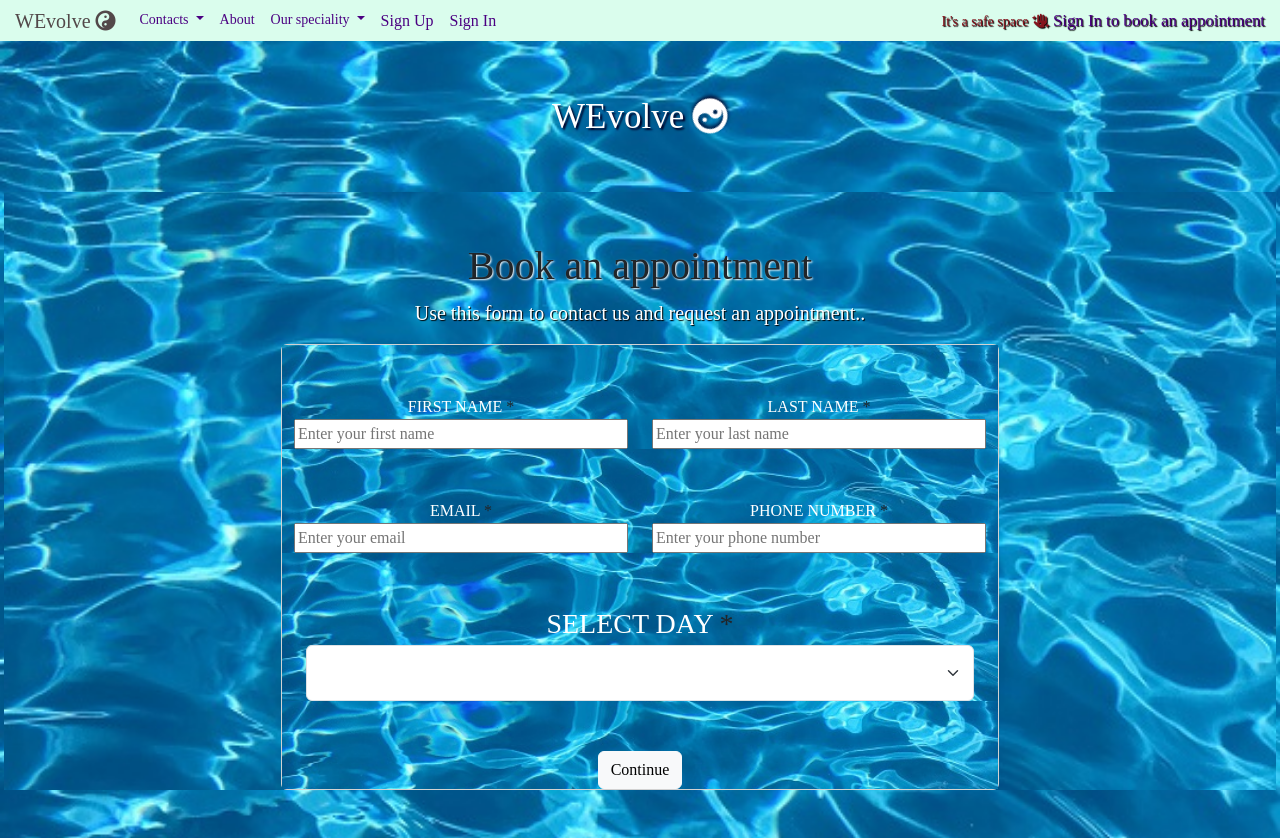
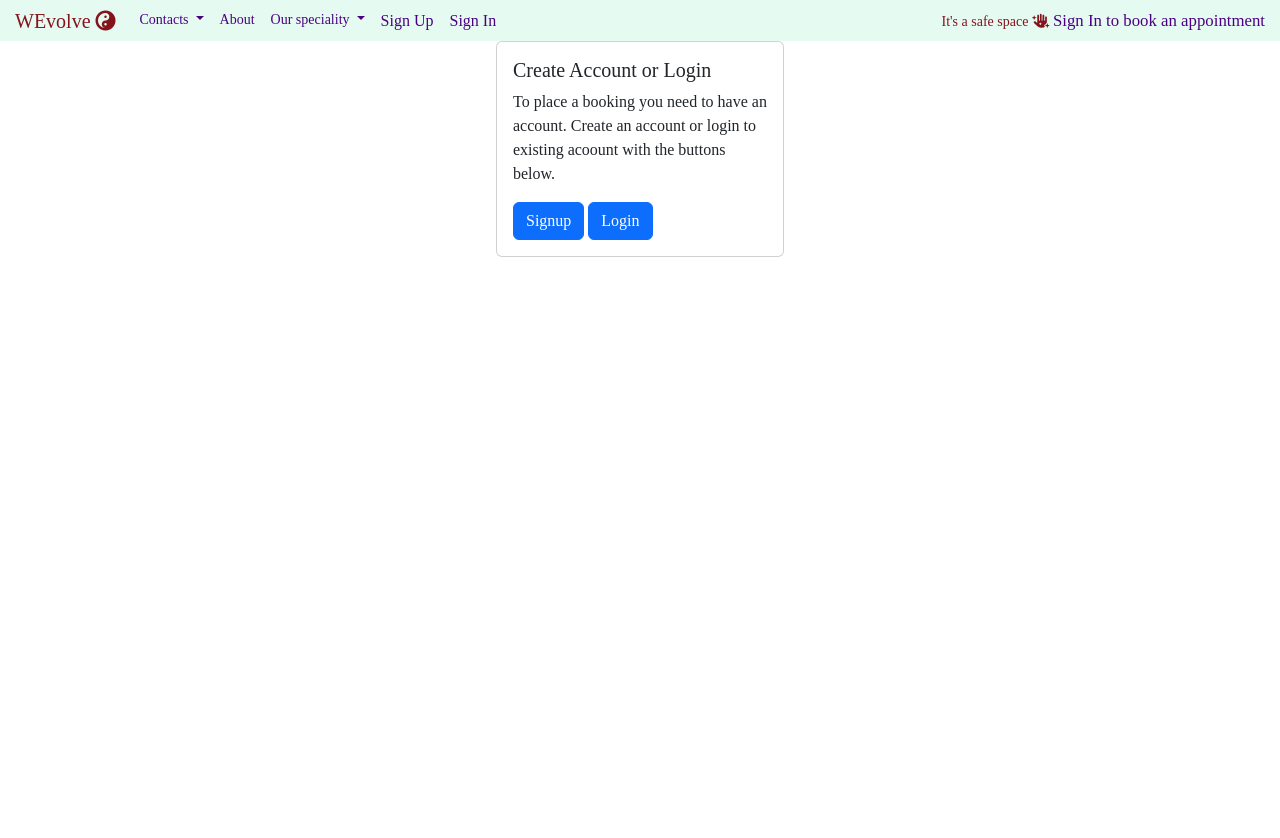
Before and after one commit to annatolchynska/WEvolve, a Django app: page /booking.html in a window 1280 px wide. After the commit the page ends 257 px from the top, so only its background shows below. Run offline with Django 3.2, Linux system fonts and the light colour scheme; lists and menus that the app fills with data are empty; some libraries are stand-ins or nearby versions; some web fonts are replaced.

Commit message:
Add booking form.

```diff
--- a/clinic/views.py
+++ b/clinic/views.py
@@ -1,8 +1,9 @@
 from django.shortcuts import render, redirect
 from django.contrib import messages
-from datetime import datetime, timedelta
-from .models import *
 from django.http import HttpResponseRedirect
+from django.contrib.auth.decorators import login_required
+from .models import BookAppointment
+from .forms import BookingForm, EditBooking
 
 
 def home(request):
@@ -41,224 +42,135 @@ def bookingsubmit(request):
     return render(request, 'bookingsubmit.html')
 
 
-def post(self, request):
-    fname = request.POST.get('fname')
-    lname = request.POST.get('lname')
-    email = request.POST.get('email')
-    mobile = request.POST.get('mobile')
-    message = request.POST.get('request')
+@login_required
+def book_appointment(request):
+    """
+    Views the booking form and checks that the
+    input is valid before submitting. If it is
+    not, a message will show and redirect back
+    to the form.
+    """
+    if request.method == 'POST':
+        booking = BookAppointment(user=request.user)
+        form = BookingForm(request.POST, instance=booking)
+        if form.is_valid():
+            form.save()
+            messages.success(request, 'Booking placed successfully.')
 
-    messages.add_message(request, messages.SUCCESS, f"{fname}booked!")
-    return HttpResponseRedirect(request.path)
+            return redirect('book_appointment')
+    else:
+        form = BookingForm()
+    return render(request, 'booking.html', {'form': form})
 
 
-'''
-def booking(request):
-    weekdays = validWeekday(22)
-
-    validateWeekdays = isWeekdayValid(weekdays)
-
-    if request.method == 'POST':
-        day = request.POST.get('day')
-
-        request.session['day'] = day
-
-        return redirect('bookingsubmit')
-
-    return render(request, 'booking.html', {
-            'weekdays': weekdays,
-            'validateWeekdays': validateWeekdays,
-        })
+@login_required
+def view_booking(request):
+    """
+    Lets staff member view all bookings, and
+    regular user only his own bookings.
+    """
+    if request.user.is_staff:
+        bookings = BookAppointment.objects.all()
+    else:
+        bookings = request.user.bookings.all()
+    context = {
+        'bookings': bookings,
+    }
+    return render(request, 'booking/my_account.html', context)
 
 
-def bookingSubmit(request):
-    user = request.user
-    times = [
-        "9 AM", "10 AM", "11 AM", "12 PM", "1 PM", "2 PM", "3 PM", "4 PM",
-        "5 PM", "6 PM", "7 PM"
-    ]
-    today = datetime.now()
-    minDate = today.strftime('%Y-%m-%d')
-    deltatime = today + timedelta(days=21)
-    strdeltatime = deltatime.strftime('%Y-%m-%d')
-    maxDate = strdeltatime
-
-    day = request.session.get('day')
-
-    hour = checkTime(times, day)
-    if request.method == 'POST':
-        time = request.POST.get("time")
-        date = dayToWeekday(day)
-
-        if day <= maxDate and day >= minDate:
-            if date == 'Monday' or date == 'Friday' or date == 'Wednesday':
-                if Appointment.objects.filter(day=day).count() < 11:
-                    if Appointment.objects.filter(day=day, time=time).count() < 1:
-                        AppointmentForm = Appointment.objects.get_or_create(
-                            user=user,
-                            day=day,
-                            time=time,
-                        )
-                    messages.success(request, "Appointment Saved!")
-                    return redirect('home')
-                else:
-                    messages.success(request, "The Selected Time Is Full!")
-            else:
-                messages.success(request, "The Selected Day Is Full!")
-        else:
-            messages.success(request, "The Selected Date Is Incorrect")
+@login_required
+def delete_booking(request, booking_id):
+    """
+    Deletes booking
+    """
+    if request.user.is_staff:
+        try:
+            booking = get_object_or_404(BookAppointment, id=booking_id)
+            booking.delete()
+            messages.success(request, 'Booking deleted successfully.')
+            return redirect('my_account')
+        except Http404 as err:
+            messages.error(request, 'Oops, booking not found.')
+            return redirect('my_account')
     else:
-        messages.success(request, "The Selected Date Isn't Available!")
-
-    return render(request, 'bookingsubmit.html', {
-        'times': hour,
-    })
+        return redirect('home')
 
 
-def userPanel(request):
-    user = request.user
-    appointments = Appointment.objects.filter(user=user).order_by('day', 'time')
-    return render(request, 'userPanel.html', {
-        'user': user,
-        'appointments': appointments,
-    })
+@login_required
+def edit_booking(request, booking_id):
+    """
+    Presents the booking form with the recent informtion added.
+    When update is done update
+    has been made.
+    """
+    try:
+        booking = get_object_or_404(PlaceBooking, id=booking_id)
+        if request.method == 'POST':
+            form = EditBooking(request.POST, instance=booking)
+            if form.is_valid():
+                form.save()
+                messages.success(request, 'Updated successfully!')
+                return redirect('my_account')
+        else:
+            form = EditBooking(instance=booking)
+        context = {
+                'form': form
+            }
+        return render(request, 'booking/edit_booking.html', context)
+    except Http404 as err:
+        messages.error(request, 'Oops, booking not found.')
+        return redirect('my_account')
 
 
-def userUpdate(request, id):
-    appointment = Appointment.objects.get(pk=id)
-    userdatepicked = appointment.day
-    '#Copy  booking:'
-    today = datetime.today()
-    minDate = today.strftime('%Y-%m-%d')
-
-    '#24h if statement in template:'
-    delta24 = (userdatepicked).strftime('%Y-%m-%d') >= (today + timedelta(days=1)).strftime('%Y-%m-%d')
-    '#Calling "validWeekday"Function to Loop days you want in the next 21days:'
-    weekdays = validWeekday(22)
-
-    '#Only show the days that are not full:'
-    validateWeekdays = isWeekdayValid(weekdays)
-
-    if request.method == 'POST':
-        day = request.POST.get('day')
-
-        '#Store day and service in django session:'
-        request.session['day'] = day
-
-        return redirect('userUpdateSubmit', id=id)
-
-    return render(request, 'userUpdate.html', {
-        'weekdays': weekdays,
-        'validateWeekdays': validateWeekdays,
-        'delta24': delta24,
-        'id': id,
-            })
+@login_required
+def approve_booking(request, booking_id):
+    """
+    Let staff members approve a booking
+    or withdraw an approved booking.
+    .
+    """
+    if request.user.is_staff:
+        booking = get_object_or_404(PlaceBooking, id=booking_id)
+        booking.approved = not booking.approved
+        booking.save()
+        messages.success(request, 'Booking Updated successfully!')
+        return redirect('my_account')
+    else:
+        return redirect('home')
 
 
-def userUpdateSubmit(request, id):
-    user = request.user
-    times = [
-        "9 AM", "10 AM", "11 AM", "12 PM", "1 PM", "2 PM", "3 PM", "4 PM",
-        "5 PM", "6 PM", "7 PM"
-    ]
-    today = datetime.now()
-    minDate = today.strftime('%Y-%m-%d')
-    deltatime = today + timedelta(days=21)
-    strdeltatime = deltatime.strftime('%Y-%m-%d')
-    maxDate = strdeltatime
-
-    day = request.session.get('day')
-
-    '#Only show the time of the day that has not been selected before and the time he is editing:'
-    hour = checkEditTime(times, day, id)
-    appointment = Appointment.objects.get(pk=id)
-    userSelectedTime = appointment.time
-    if request.method == 'POST':
-        time = request.POST.get("time")
-        date = dayToWeekday(day)
-
-        if day <= maxDate and day >= minDate:
-            if date == 'Monday' or date == 'Friday' or date == 'Wednesday':
-                if Appointment.objects.filter(day=day).count() < 11:
-                    if Appointment.objects.filter(day=day, time=time).count() < 1 or userSelectedTime == time:
-                        AppointmentForm = Appointment.objects.filter(pk=id).update(
-                            user=user,
-                            day=day,
-                            time=time,
-                        )
-                        messages.success(request, "Appointment Edited!")
-                        return redirect('index')
-                    else:
-                        messages.success(request, "The Selected Time Has Been Booked!")
-                else:
-                    messages.success(request, "The Selected Day Is Full!")
-            else:
-                messages.success(request, "The Selected Date Is Incorrect")
-        else:
-            messages.success(request, "The Selected Date Isn't In The Correct Period!")
-
-    return render(request, 'userUpdateSubmit.html', {
-        'times': hour,
-        'id': id,
-    })
+@login_required
+def view_users(request):
+    """
+    Let staff memebers view all the users.
+    """
+    if request.user.is_staff:
+        users = User.objects.all()
+        context = {
+            'users': users,
+        }
+        return render(request, 'booking/users.html', context)
+    else:
+        return redirect('home')
 
 
-def staffPanel(request):
-    today = datetime.today()
-    minDate = today.strftime('%Y-%m-%d')
-    deltatime = today + timedelta(days=21)
-    strdeltatime = deltatime.strftime('%Y-%m-%d')
-    maxDate = strdeltatime
-    '#Only show the Appointments 21 days from today'
-    items = Appointment.objects.filter(day__range=[minDate, maxDate]).order_by('day', 'time')
-
-    return render(request, 'staffPanel.html', {
-        'items': items,
-    })
-
-
-def dayToWeekday(x):
-    z = datetime.strptime(x, "%Y-%m-%d")
-    y = z.strftime('%A')
-    return y
-
-
-def validWeekday(days):
-    '#Loop days you want in the next 21 days:'
-    today = datetime.now()
-    weekdays = []
-    for i in range(0, days):
-        x = today + timedelta(days=i)
-        y = x.strftime('%A')
-        if y == 'Monday' or y == 'Friday' or y == 'Wednesday':
-            weekdays.append(x.strftime('%Y-%m-%d'))
-    return weekdays
-
-
-def isWeekdayValid(x):
-    validateWeekdays = []
-    for j in x:
-        if Appointment.objects.filter(day=j).count() < 10:
-            validateWeekdays.append(j)
-    return validateWeekdays
-
-
-def checkTime(times, day):
-    '#Only show the time of the day that has not been selected before:'
-    x = []
-    for k in times:
-        if Appointment.objects.filter(day=day, time=k).count() < 1:
-            x.append(k)
-    return x
-
-
-def checkEditTime(times, day, id):
-    '#Only show the time of the day that has not been selected before:'
-    x = []
-    appointment = Appointment.objects.get(pk=id)
-    time = appointment.time
-    for k in times:
-        if Appointment.objects.filter(day=day, time=k).count() < 1 or time == k:
-            x.append(k)
-    return x
-'''
+@login_required
+def delete_user(request, user_id):
+    """
+    Let staff member delete a user.
+    If the user does not exist, a message
+    will show.
+    """
+    if request.user.is_staff:
+        try:
+            user = get_object_or_404(User, id=user_id)
+            user.delete()
+            messages.success(request, 'User deleted successfully.')
+            return redirect('users')
+        except Http404 as err:
+            messages.error(request, 'Oops, user not found.')
+            return redirect('users')
+    else:
+        messages.error(request, 'You do not have permission to do this.')
+        return redirect('home')
--- a/requirements.txt
+++ b/requirements.txt
@@ -4,6 +4,8 @@ dj-database-url==0.5.0
 dj3-cloudinary-storage==0.0.6
 Django==3.2.16
 django-allauth==0.52.0
+django-crispy-forms==1.14.0
+django-summernote==0.8.20.0
 gunicorn==20.1.0
 oauthlib==3.2.2
 psycopg2==2.9.5
--- /dev/null
+++ b/static/js/script.js
@@ -0,0 +1,21 @@
+// Code snippet from jQuery Timepicker to show custom times to the form field
+$(document).ready(function () {
+    $('#id_time_for_visit').timepicker({
+        timeFormat: 'HH:mm',
+        interval: 60,
+        minTime: '9',
+        maxTime: '19:00',
+        defaultTime: '13',
+        startTime: '9:00',
+        dynamic: false,
+        dropdown: true,
+        scrollbar: true
+    });
+});
+
+// Making the alerts dissapear after 3 seconds
+setTimeout(fade_out, 3000);
+
+function fade_out() {
+    $('.alert').fadeOut().empty();
+}
--- a/templates/base.html
+++ b/templates/base.html
@@ -1,4 +1,5 @@
 {% load static %}
+{% load crispy_forms_tags %}
 
 <!DOCTYPE html>
 <html class="h-100">
@@ -17,6 +18,7 @@
     <script src="https://cdn.jsdelivr.net/npm/bootstrap@5.3.0-alpha1/dist/js/bootstrap.bundle.min.js"
         integrity="sha384-w76AqPfDkMBDXo30jS1Sgez6pr3x5MlQ1ZAGC+nuZB+EYdgRZgiwxhTBTkF7CXvN" crossorigin="anonymous">
     </script>
+    <script src="https://ajax.googleapis.com/ajax/libs/jquery/3.3.1/jquery.min.js"></script>
     <script src="https://kit.fontawesome.com/5d093ab506.js" crossorigin="anonymous"></script>
     <link rel="stylesheet" href="{% static 'css/style.css' %}">
 
@@ -96,15 +98,13 @@
 
 {% endblock content %}
 
-<script src="https://code.jquery.com/jquery-3.3.1.slim.min.js"
-    integrity="sha384-q8i/X+965DzO0rT7abK41JStQIAqVgRVzpbzo5smXKp4YfRvH+8abtTE1Pi6jizo" crossorigin="anonymous">
-</script>
 <script src="https://cdnjs.cloudflare.com/ajax/libs/popper.js/1.14.3/umd/popper.min.js"
     integrity="sha384-ZMP7rVo3mIykV+2+9J3UJ46jBk0WLaUAdn689aCwoqbBJiSnjAK/l8WvCWPIPm49" crossorigin="anonymous">
 </script>
 <script src="https://stackpath.bootstrapcdn.com/bootstrap/4.1.3/js/bootstrap.min.js"
     integrity="sha384-ChfqqxuZUCnJSK3+MXmPNIyE6ZbWh2IMqE241rYiqJxyMiZ6OW/JmZQ5stwEULTy" crossorigin="anonymous">
 </script>
+<script src="{% static 'js/script.js' %}"></script>
 </body>
 
 </html>
--- a/templates/booking.html
+++ b/templates/booking.html
@@ -1,87 +1,45 @@
 {% extends "base.html" %}
+
+{% block content %}
+{% load crispy_forms_tags %}
 {% load static %}
-{% block content %}
-
-<head>
-    <link rel="stylesheet" href="{% static 'css/booking.css' %}">
-
-</head>
 
 <div class="row">
-    <div class="callout motto text-center">
-        <span id="emblem"> WEvolve <i class="fa-solid fa-yin-yang" id="icon"></i></span>
+  <div class="col-md-4 mx-auto">
+    <!-- Shows the form only is user is logged in -->
+    {% if user.is_authenticated %}
+    <h3>Place your booking</h3>
+    {% if messages %}
+    {% for message in messages %}
+    <div class="alert alert-success">
+      <strong>{{message}}</strong>
     </div>
+    {% endfor %}
+    {% endif %}
+    <form method="post" style="margin-top: 1.3em;">
+      {{ form | crispy }}
+      {% csrf_token %}
+      <p class="text-muted">The booking is only temporary until we have approved it. The time choosen can't be
+        guaranteed until we have approved the booking. <br> We will call you within 24 hours if we have some questions
+        or if we have to change something.<br>
+        If everything is fine you will get an email when we have confirmed the booking.</p>
+      <p class="text-muted">If it is a urgent matter, please call our emergeny number at <a
+          href="tel:00468000000">+468-000-000</a> instead.</p>
+      <button type="submit" class="btn btn-primary btn-signup btn-lg">Submit</button>
+    </form>
+    {% else %}
+    <div class="card mx-auto" style="width: 18rem;">
+      <div class="card-body">
+        <h5 class="card-title">Create Account or Login</h5>
+        <p class="card-text">To place a booking you need to have an account. Create an account or login to existing
+          acoount with the buttons below.</p>
+        <a href="{% url 'account_signup' %}" class="btn btn-primary">Signup</a>
+        <a href="{% url 'account_login' %}" class="btn btn-primary">Login</a>
+      </div>
+    </div>
+    {% endif %}
+  </div>
+</div>
 
-    <!--
-    <div class="col-md-8 offset-md-2" id="message-container">
-        {% for message in messages %}
-        <div class="alert {{ message.tags }} alert-dismissible fade show" id="msg" role="alert">
-            {{ message }}
-            <button type="button" class="btn-close" data-bs-dismiss="alert" aria-label="Close"></button>
-        </div>
-        {% endfor %}
-    </div>
--->
-    <div class="container-fluid px-1 py-5 mx-auto">
-        <div class="row d-flex justify-content-center">
-            <div class="col-xl-7 col-lg-8 col-md-9 col-11 text-center">
-                <h1>
-                    Book an appointment
-                </h1>
-                <p>Use this form to contact us and request an appointment..</p>
-                <div class="card">
-                    <form class="form-card" method="POST" action="{% url 'booking' %}">
-                        {% csrf_token %}
-                        <div class="row justify-content-between text-left">
-                            <div class="form-group col-sm-6 flex-column d-flex">
-                                <label class="form-control-label px-3 text-white">FIRST NAME<span class="text-dark">
-                                        *</span>
-                                </label>
-                                <input required type="text" id="fname" name="fname" placeholder="Enter your first name">
-                            </div>
 
-                            <div class="form-group col-sm-6 flex-column d-flex">
-                                <label class="form-control-label px-3 text-white">LAST NAME<span class="text-dark">
-                                        *</span></label>
-                                <input required type="text" id="lname" name="lname" placeholder="Enter your last name">
-                            </div>
-
-                        </div>
-
-                        <div class="row justify-content-between text-left">
-
-                            <div class="form-group col-sm-6 flex-column d-flex">
-                                <label class="form-control-label px-3 text-white">EMAIL<span class="text-dark"> *</span>
-                                </label>
-                                <input required type="text" id="email" name="email" placeholder="Enter your email">
-                            </div>
-
-                            <div class="form-group col-sm-6 flex-column d-flex">
-                                <label class="form-control-label px-3 text-white">PHONE NUMBER<span class="text-dark">
-                                        *</span></label>
-                                <input type="text" id="mob" name="mobile"
-                                    placeholder="Enter your phone number">
-                            </div>
-                            <div class="row justify-content-between text-center">
-                                <div class="form-group fs-3 text-center">
-                                    <label class="form-control-label px-3 text-white">SELECT DAY<span class="text-dark">
-                                            *</span></label>
-                                    <select class="form-select fs-3" name="day">
-                                        {% for validateWeekday in validateWeekdays %}
-                                        <option value="{{validateWeekday}}">{{validateWeekday}}</option>
-                                        {% endfor %}
-                                    </select>
-                                </div>
-                            </div>
-                        </div>
-                        <div class="row justify-content-center">
-                            <div class="form-group col-sm-6"> <button type="submit" class="btn btn-light">Continue</button>
-                            </div>
-                        </div>
-                    </form>
-                </div>
-            </div>
-        </div>
-    </div>
-</div>
-{% endblock content %}
+{% endblock %}
--- a/wevolve/urls.py
+++ b/wevolve/urls.py
@@ -17,6 +17,7 @@ from django.urls import path, include
 
 urlpatterns = [
     path('admin/', admin.site.urls),
+    path('summernote/', include('django_summernote.urls')),
     path('', include('clinic.urls'), name='clinic_urls'),
     path('accounts/', include('allauth.urls')),
 ]
```
Also changed, not shown: clinic/admin.py (+21 -2 lines), clinic/forms.py (added, +61 -0 lines), clinic/models.py (+24 -33 lines), wevolve/settings.py (+7 -2 lines), clinic/migrations/0001_initial.py (added).
